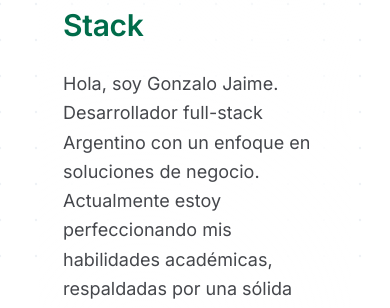
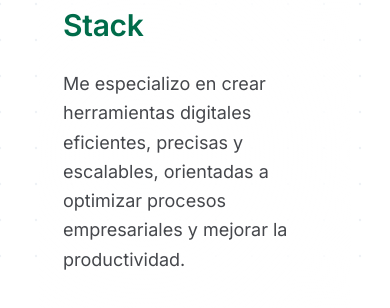
Before and after one commit to GzaJai/portfolio-comercial, a React (Vite) app: page / in a window 390 px wide. Shown: the part 572-880 px from the top of the page. Built offline with nearby package versions, Linux system fonts and the light colour scheme.

Commit message:
fix(mobile view): show one paragraph

```diff
--- a/src/components/HeroSection.jsx
+++ b/src/components/HeroSection.jsx
@@ -156,13 +156,17 @@ export default function HeroSection() {
               </h2>
             </div>
 
-            <p className="text-body-lg text-on-surface-variant max-w-2xl leading-relaxed">
+            {/* Desktop: ambos párrafos, Mobile: solo el segundo */}
+            <p className="text-body-lg text-on-surface-variant max-w-2xl leading-relaxed hidden md:block">
               {hero.description.map((paragraph, i) => (
                 <span key={i}>
                   {i > 0 && <><br /><br /></>}
                   {paragraph}
                 </span>
               ))}
+            </p>
+            <p className="text-body-lg text-on-surface-variant max-w-2xl leading-relaxed block md:hidden">
+              {hero.description[1]}
             </p>
 
             <div className="flex flex-col sm:flex-row gap-4 pt-4 w-full sm:w-auto">
```
